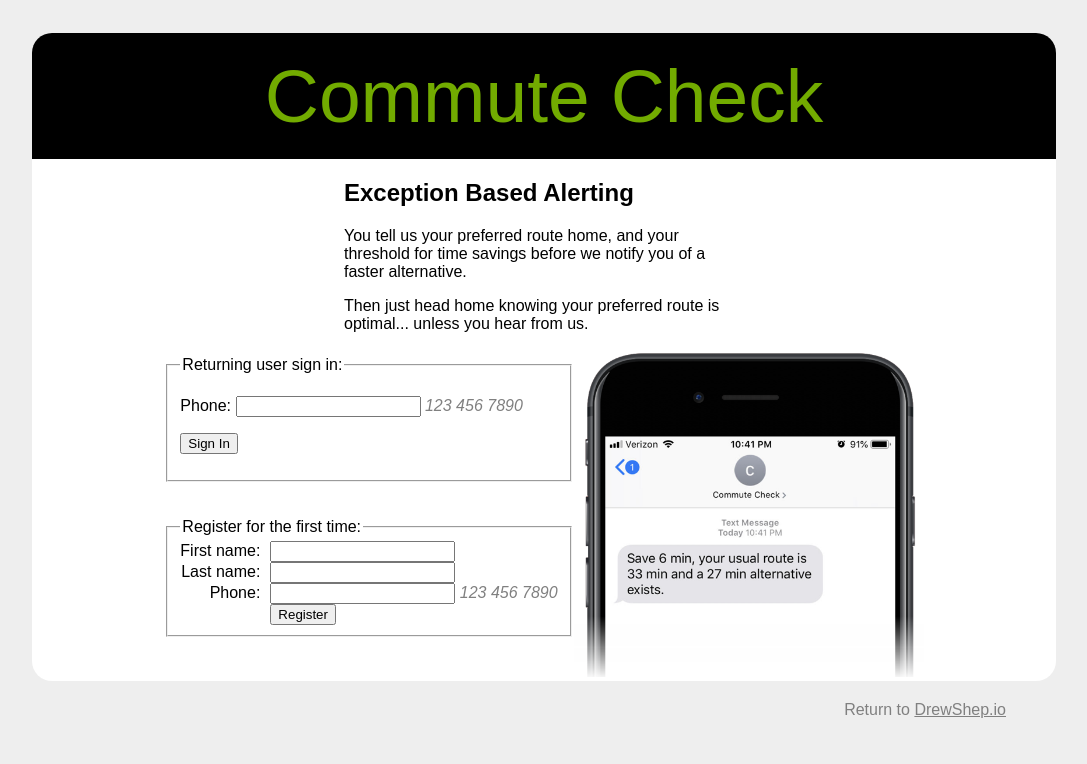
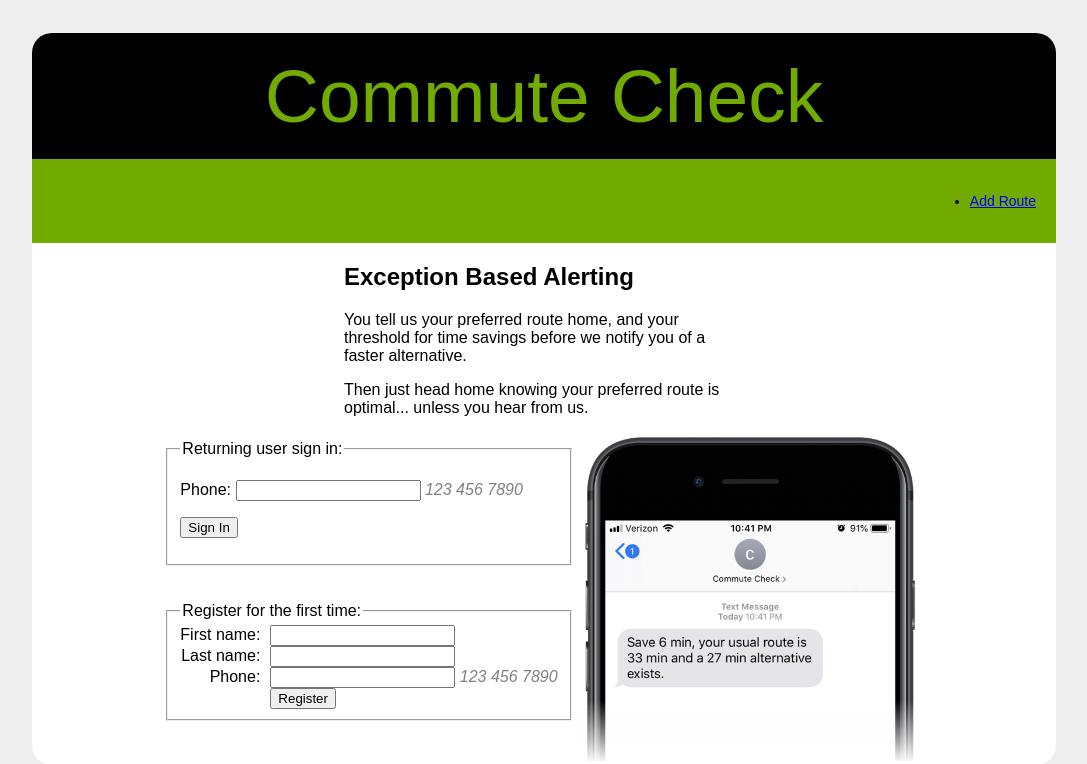
Before and after one commit to MrDrewShep/Commute_Check_With_Endpoints, a Flask app: page / in a window 1280 px wide. Shown: the top 764 px of the page, without its empty margins (96-1183 px from the left). Run offline with Flask 2, Linux system fonts and the light colour scheme.

Commit message:
Updated styling and templates.

```diff
--- a/controllers/account_controller.py
+++ b/controllers/account_controller.py
@@ -1,5 +1,5 @@
 from flask import Blueprint, request, Response, redirect, url_for, render_template, jsonify, make_response
-from services.account_service import is_account, create_account, strip_phone, generate_authentication, validate_authentication
+from services.account_service import is_account, create_account, strip_phone, generate_authentication, validate_authentication, format_phone
 from flask_jwt_extended import set_access_cookies
 
 account_blueprint = Blueprint("account_api", __name__)
--- a/controllers/route_controller.py
+++ b/controllers/route_controller.py
@@ -1,6 +1,6 @@
 from flask import Blueprint, request, Response, redirect, url_for, render_template
 from flask_jwt_extended import jwt_required, get_jwt_identity
-from services.account_service import is_account
+from services.account_service import is_account, format_phone
 from services.route_service import create_route, get_all_routes, toggle_route_active_status, get_single_route, update_route, parse_waypoints_into_array
 from datetime import time, timedelta
 import json
@@ -16,6 +16,7 @@ route_blueprint = Blueprint("route_api", __name__)
 @jwt_required
 def home():
     my_account = is_account(get_jwt_identity())
+    formatted_phone = format_phone(my_account.phone)
     my_routes = get_all_routes(my_account.phone)
     for route in my_routes:
         route["local_run_time"] = str(route["local_run_time"][:5])
@@ -27,7 +28,7 @@ def home():
             route["tz_desc"] = "(MST)"
         elif route["local_timezone_offset"] == -8:
             route["tz_desc"] = "(PST)"
-    return render_template("account_home.html", my_account=my_account, my_routes=my_routes)
+    return render_template("account_home.html", my_account=my_account, my_routes=my_routes, formatted_phone=formatted_phone)
 
 # Build new route
 @route_blueprint.route('/new', methods=["GET", "POST"])
--- a/services/account_service.py
+++ b/services/account_service.py
@@ -13,6 +13,9 @@ def create_otp():
 
 def is_account(phone):
     return Account.get_account(phone)
+
+def format_phone(phone):
+    return phone[:3] + "-" + phone[3:6] + "-" + phone[6:]
 
 def strip_phone(phone):
     new_phone = ""
--- a/static/style.css
+++ b/static/style.css
@@ -17,9 +17,11 @@ body {
     flex-direction: column;
 }
 
-.banner_wrapper {
+.header_wrapper {
     text-align: center;
     background: black;
+    display: flex;
+    flex-direction: column;
     width: 100%;
     margin-top: 25px;
     border-top-left-radius: 20px;
@@ -31,6 +33,30 @@ body {
     font-family: Arial, Helvetica, sans-serif;
     color: #72AB00;
     padding: 20px;
+}
+
+.nav_wrapper {
+    display: flex;
+    flex-direction: row;
+    justify-content: space-between;
+    font-family: Arial, Helvetica, sans-serif;
+    background: #72AB00;
+    color: black;
+    padding: 20px;
+}
+
+.user_info {
+    font-size: 14px;
+    justify-content: flex-start;
+}
+
+.links {
+    font-size: 14px;
+    justify-content: flex-end;
+}
+
+.links li {
+    text-emphasis: none;
 }
 
 .main_wrapper {
@@ -83,6 +109,8 @@ body {
 
 table {
     border: 0px;
+    width: 90%;
+    font-size: 14px;
     /* border-collapse: collapse; */
 }
 
--- a/templates/layout.html
+++ b/templates/layout.html
@@ -10,11 +10,24 @@
 
 <body>
   <div class="body_wrapper">
-    <div class="banner_wrapper">
+    <div class="header_wrapper">
       <div class="banner_content">
         Commute Check
       </div class="banner_content">
-    </div class="banner_wrapper">
+      <div class="nav_wrapper">
+        <div class="user_info">
+          {% if my_account %}
+          {{my_account.fname}} {{my_account.lname}}
+          {{formatted_phone}}
+          {% endif %}
+        </div>
+        <div class="links">
+          <ul>
+            <li><a href="/route/new">Add Route</a></li>
+          </ul>
+        </div>
+      </div>
+    </div class="header_wrapper">
 
     <div class="main_wrapper">
 
```
Also changed, not shown: templates/account_home.html (+0 -7 lines), 2 other files. Lines whose indentation alone changed are shown as unchanged.
